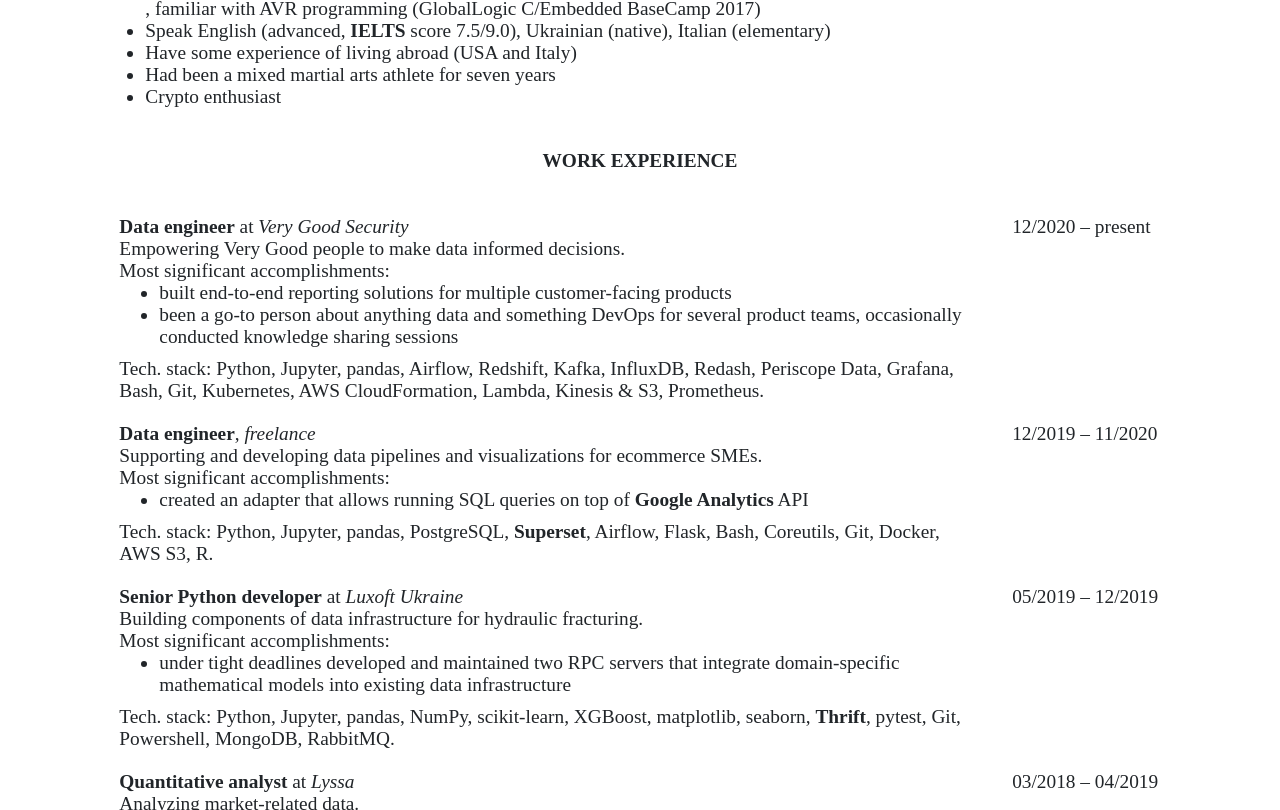
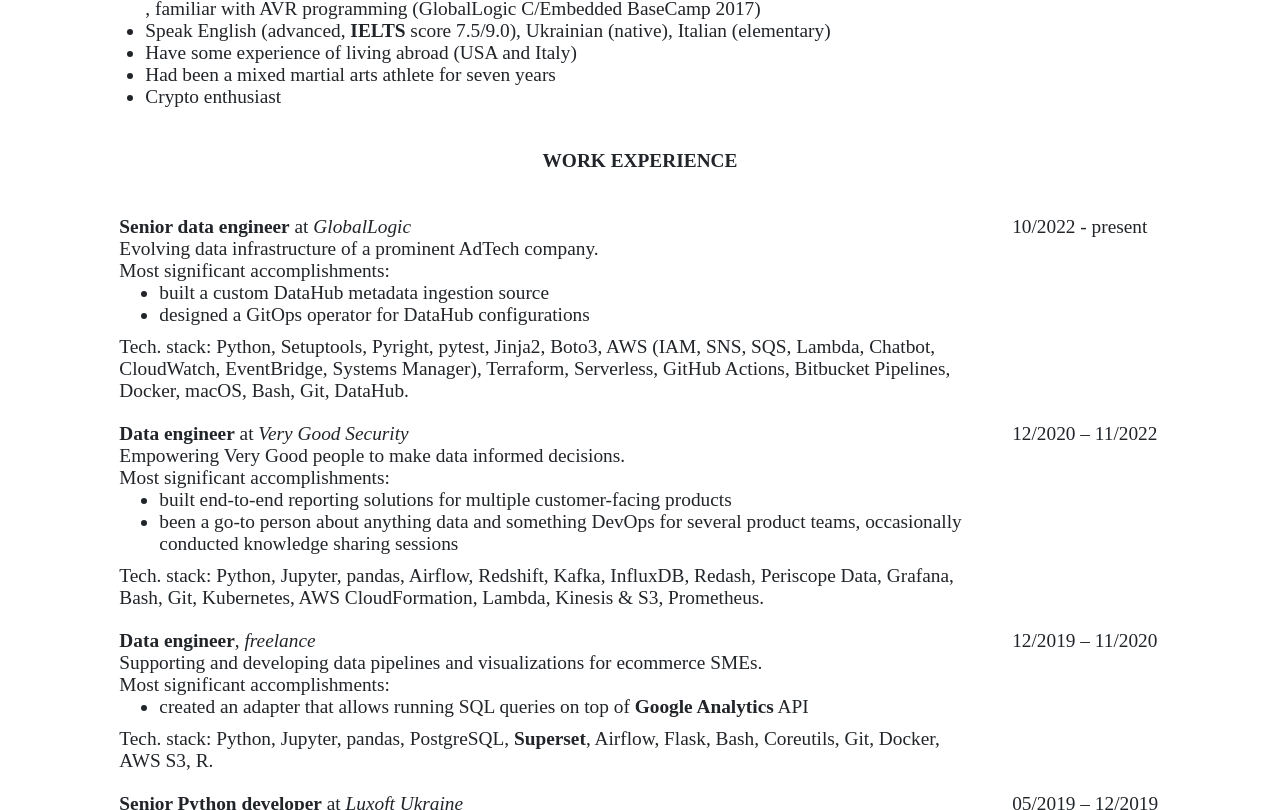
Before and after one commit to ihor-durnopianov/cv, a plain HTML site: page index.html in a window 1280 px wide. Shown: the part 561-1371 px from the top of the page. Drawn offline with nearby package versions, Linux system fonts and the light colour scheme.

Commit message:
Add GlobalLogic

```diff
--- a/index.html
+++ b/index.html
@@ -67,6 +67,39 @@
   <table>
     <tr class="row" id="work-xp-entry">
       <td class="col">
+        <b>Senior data engineer</b> at <i>GlobalLogic</i>
+        <br>
+        Evolving data infrastructure of a prominent AdTech company.
+        <br>
+        Most significant accomplishments:
+        <ul>
+          <li>built a custom DataHub metadata ingestion source</li>
+          <li>designed a GitOps operator for DataHub configurations</li>
+        </ul>
+        <div>Tech. stack:
+          Python,
+            Setuptools,
+            Pyright,
+            pytest,
+            Jinja2,
+            Boto3,
+          AWS
+            (IAM,
+            SNS,
+            SQS,
+            Lambda,
+            Chatbot,
+            CloudWatch,
+            EventBridge,
+            Systems Manager),
+          Terraform, Serverless, GitHub Actions, Bitbucket Pipelines, Docker,
+          macOS, Bash, Git,
+          DataHub.</div>
+      </td>
+      <td class="col-2">10/2022 - present</td>
+    </tr>
+    <tr class="row" id="work-xp-entry">
+      <td class="col">
         <b>Data engineer</b> at <i>Very Good Security</i>
         <br>
         Empowering Very Good people to make data informed decisions.
@@ -78,7 +111,7 @@
         </ul>
         Tech. stack: Python, Jupyter, pandas, Airflow, Redshift, Kafka, InfluxDB, Redash, Periscope Data, Grafana, Bash, Git, Kubernetes, AWS CloudFormation, Lambda, Kinesis & S3, Prometheus.
       </td>
-      <td class="col-2">12/2020 – present</td>
+      <td class="col-2">12/2020 – 11/2022</td>
     </tr>
     <tr class="row" id="work-xp-entry">
       <td class="col">
```
